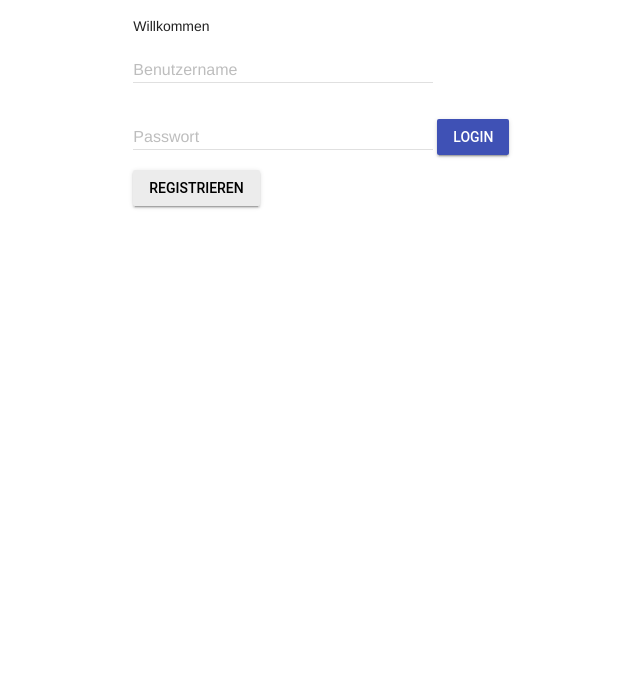
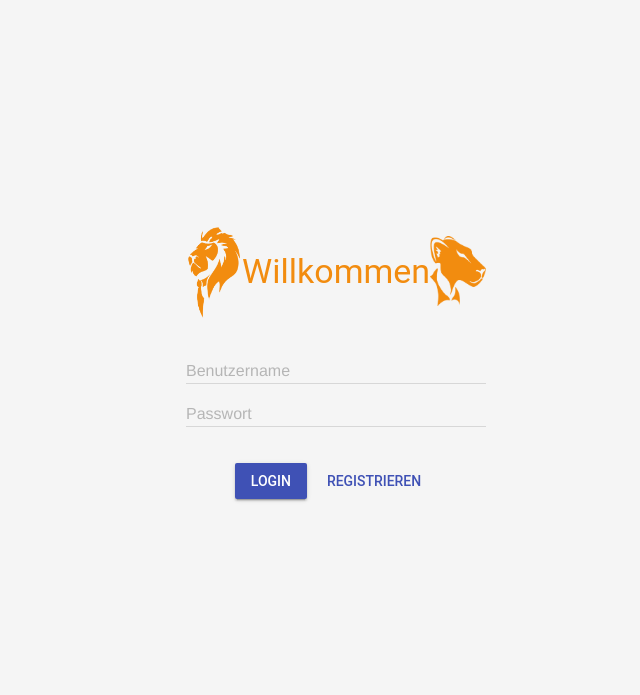
Before and after one commit to werdermann/ux-prototype, a plain HTML site: page LiteMaterial/login.html in a window 1280 px wide. Shown: the whole page, without its empty margins (304-944 px from the left). Drawn offline with nearby package versions, Linux system fonts and the light colour scheme.

Commit message:
Login Screen Added

```diff
--- a/LiteMaterial/login.html
+++ b/LiteMaterial/login.html
@@ -8,6 +8,8 @@
 
         <script defer src="https://code.getmdl.io/1.3.0/material.min.js"></script>
 
+        <link rel="stylesheet" type="text/css" href="style.css">
+
         <title>Login Screen</title>
 
     </header>
@@ -15,46 +17,69 @@
 
 <body>
 
-    <div class="mdl-grid">
-        <div class="mdl-layout-spacer"></div>
-          <div class="mdl-cell mdl-cell--4-col">
-       <form action="#">
+    <div class="login-screen">
 
-        <!-- Content -->
+        <div class="mdl-grid login-screen">
 
+            <div class="mdl-cell mdl-cell--12-col center-text">
 
-        <div>
-            Willkommen
+                <div class="logo-container">
+                    <img id="logo-1" src="Material/Logo-02.png" />
+
+                    <h3 style="color: #f28c0f;">Willkommen</h3>
+
+                    <img id="logo-2" src="Material/Logo-03.png" />
+
                 </div>
 
-        <div class="mdl-textfield mdl-js-textfield">
+            </div>
+
+            <div class="mdl-cell mdl-cell--12-col center-text">
+
+                <div id="username-input" class="mdl-textfield mdl-js-textfield">
                     <input class="mdl-textfield__input" type="text" id="username"/>
                     <label class="mdl-textfield__label" for="username">Benutzername</label>
                 </div>
+
+            </div>
+
+            <div class="mdl-cell mdl-cell--12-col center-text">
 
                 <div class="mdl-textfield mdl-js-textfield">
                     <input class="mdl-textfield__input" type="text" id="username"/>
                     <label class="mdl-textfield__label" for="username">Passwort</label>
                 </div>
 
+            </div>
+
+            <div class="mdl-cell mdl-cell--12-col center-text">
+
+
+                    <a class="button-link" href="./index.html">
                         <button class="mdl-button mdl-js-button mdl-button--raised mdl-button--colored">
+
                             Login
+
                         </button>
-
-        <button class="mdl-button mdl-js-button mdl-button--raised">
-            Registrieren
-        </button>
+                    </a>
 
 
 
 
+                <!-- Primary-colored flat button -->
 
-       </form>
-       </div>
-          <div class="mdl-layout-spacer"></div>
+                <button class="mdl-button mdl-js-button mdl-button--primary">
+
+                    Registrieren
+
+                </button>
+
+
             </div>
 
+        </div>
 
+    </div>
 
 </body>
 
--- a/LiteMaterial/style.css
+++ b/LiteMaterial/style.css
@@ -61,3 +61,48 @@
   justify-content: left;
 
 }
+
+#logo-1 {
+  height: 100px; /* Grobe Maße */
+}
+
+#logo-2 {
+  height: 70px; /* Grobe Maße */
+}
+
+.logo-container {
+
+  justify-content: center;
+
+  align-items: center;
+
+  display: flex;
+
+}
+
+.login-screen {
+
+  height: 90%;
+
+  align-content: center;
+
+}
+
+body {
+
+  background-color: whitesmoke;
+
+}
+
+.button-link {
+
+  text-decoration: none;
+  color: whitesmoke;
+
+}
+
+#username-input {
+
+  margin-bottom: -40px;
+
+}
```
Also changed, not shown: LiteMaterial/index.html (+4 -5 lines), LiteMaterial/Material/Logo first try.JPG (added), LiteMaterial/Material/Logo-02.png (added), LiteMaterial/Material/Logo-03.png (added), LiteMaterial/Material/Logo-04.png (added), LiteMaterial/Material/Logo-05.png (added), LiteMaterial/Material/unknown.png (added), 4 other files. Lines whose indentation alone changed are shown as unchanged.
